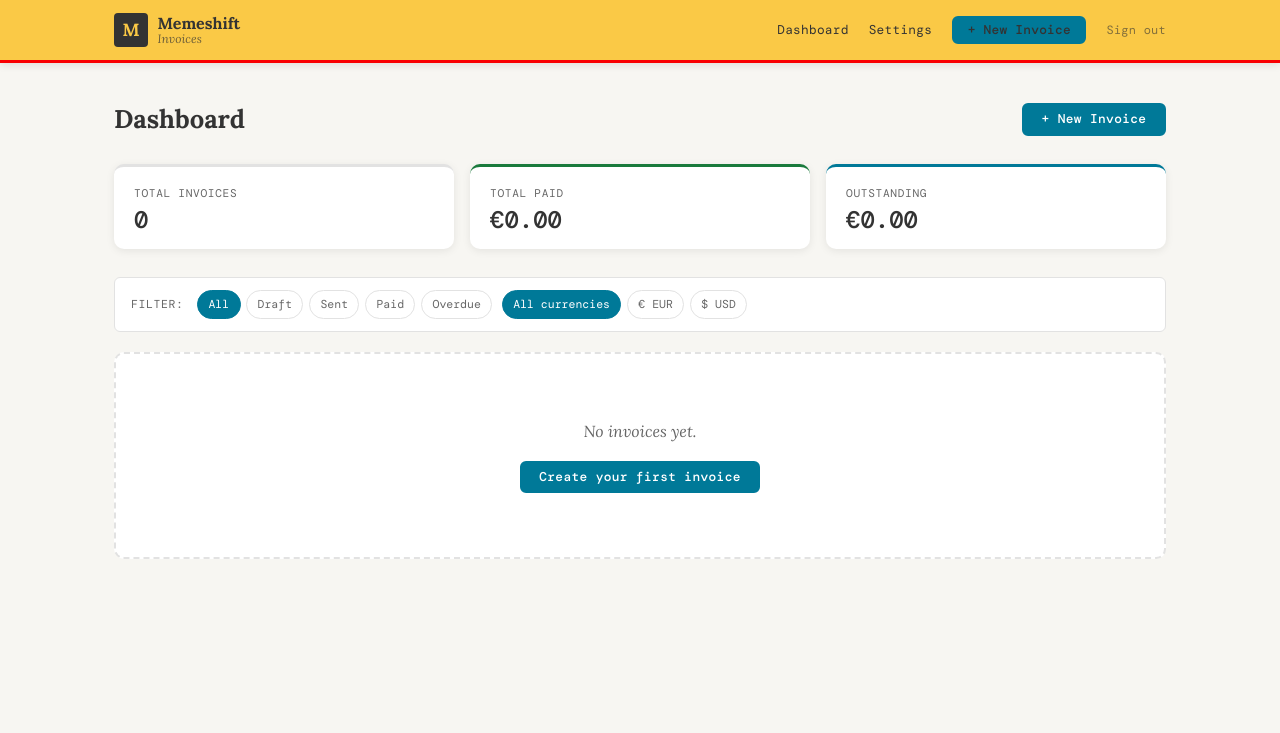
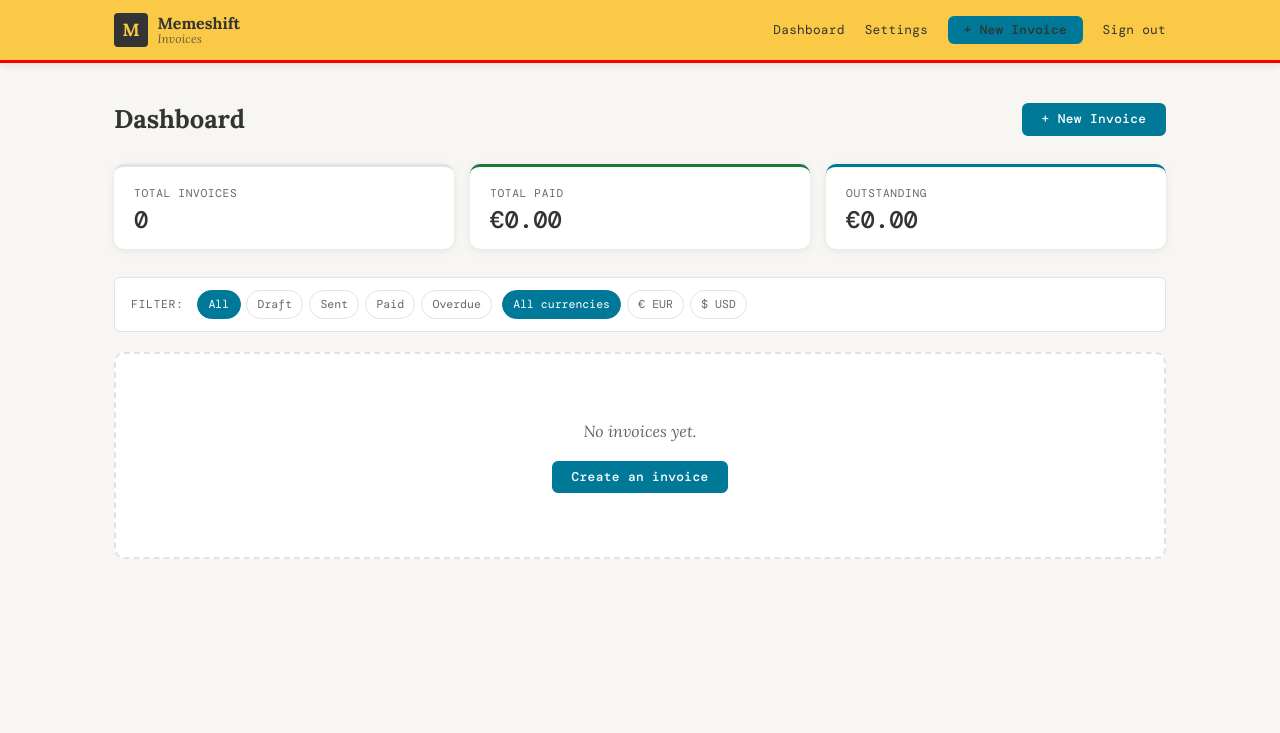
Before and after one commit to memeshift/invoices, a PHP site: page /pages/dashboard.php in a window 1280 px wide. Shown: the top 733 px of the page. Run offline with PHP 8.4, Linux system fonts and the light colour scheme; the visitor is signed in with stand-in values (Sample User, id 1); data that the repository does not hold is empty.

Commit message:
signout and minor change to create invoice text

```diff
--- a/assets/css/style.css
+++ b/assets/css/style.css
@@ -148,15 +148,11 @@ h1, h2, h3, h4 {
 }
 .site-nav a:hover { color: var(--teal-d); }
 
-.nav-logout {
-    opacity: 0.6;
-    font-size: 0.75rem !important;
-}
-
 .site-nav form { display: flex; }
 
 button.nav-logout {
     font-family: var(--font-mono);
+    font-size: 0.8rem;
     color: var(--dark);
     letter-spacing: 0.02em;
     background: none;
--- a/pages/dashboard.php
+++ b/pages/dashboard.php
@@ -103,7 +103,7 @@ require_once dirname(__DIR__) . '/includes/header.php';
 <?php if (empty($invoices)): ?>
     <div class="empty-state">
         <p>No invoices yet.</p>
-        <a href="<?= SITE_URL ?>/pages/invoice-new.php" class="btn btn-primary">Create your first invoice</a>
+        <a href="<?= SITE_URL ?>/pages/invoice-new.php" class="btn btn-primary">Create an invoice</a>
     </div>
 <?php else: ?>
 <div class="table-wrap">
```
